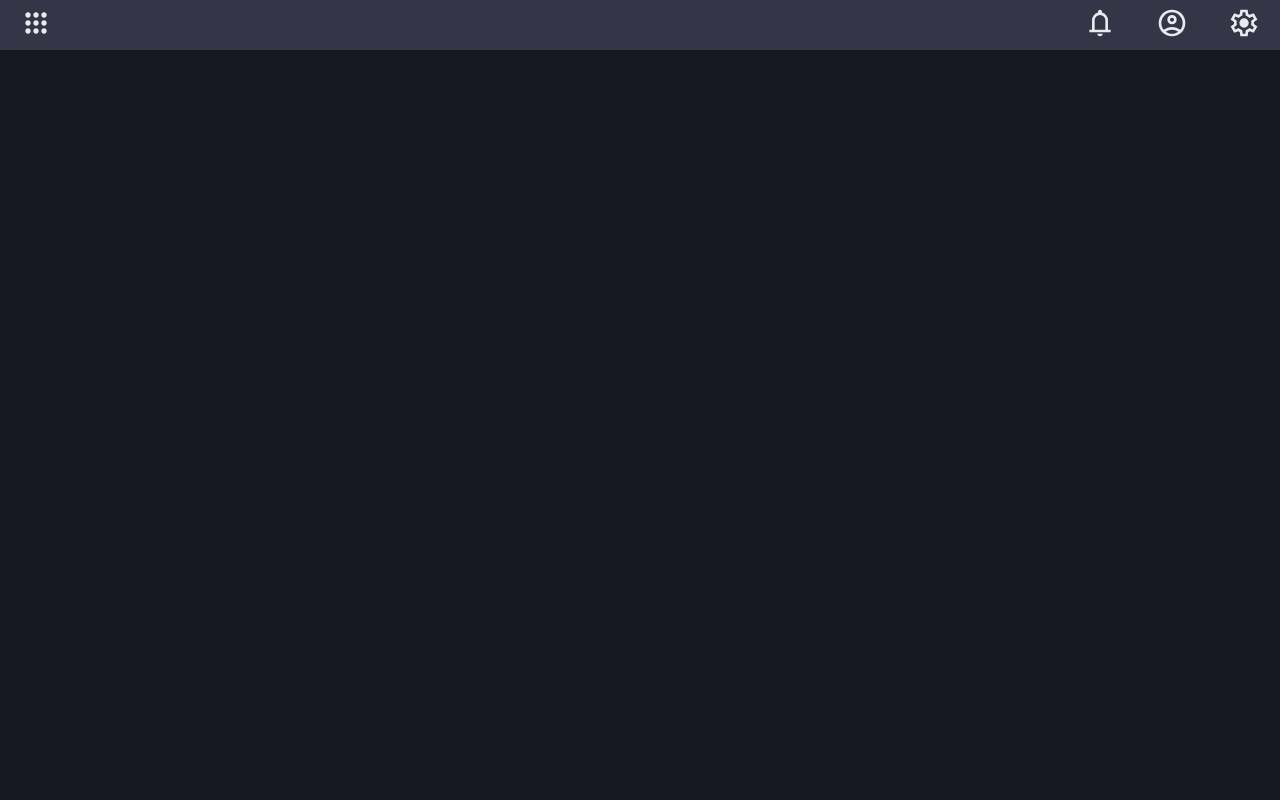
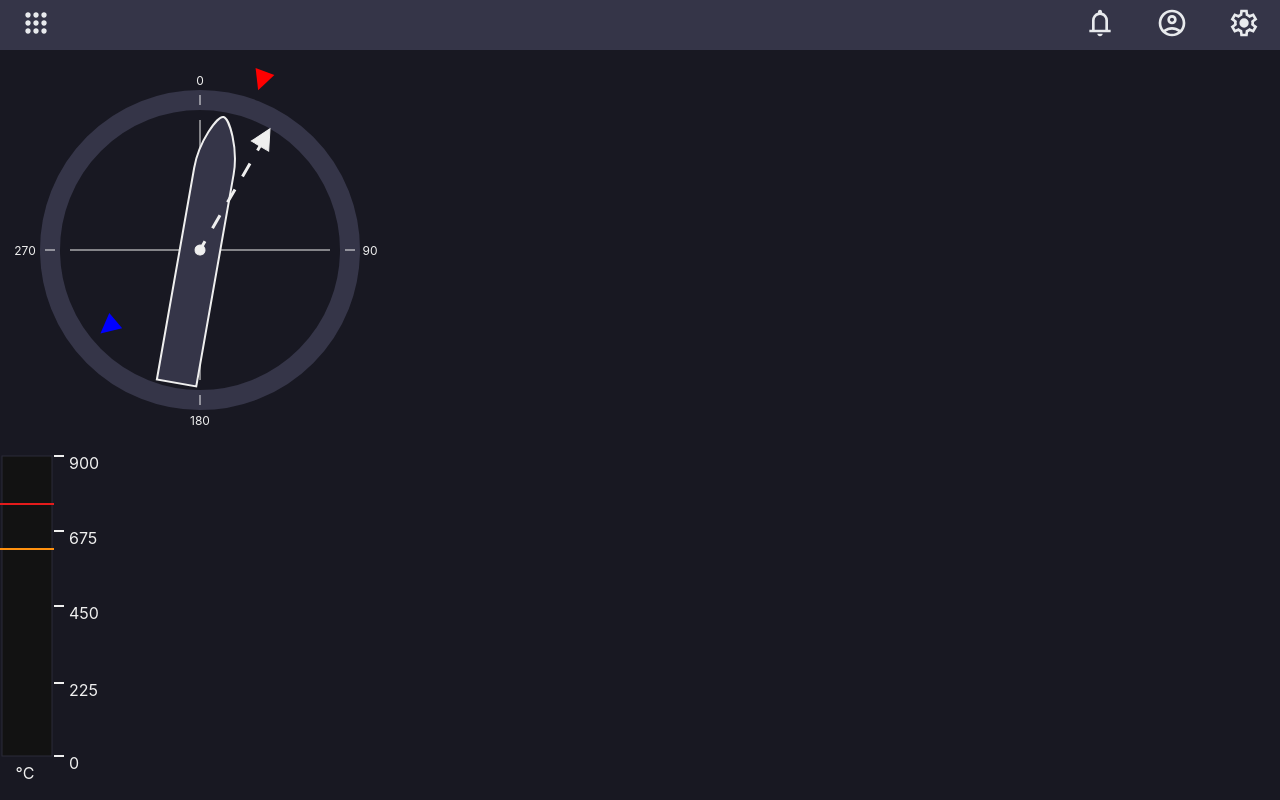
Before and after one commit to Henri-Willekens/mqtt-implementation, a React (Create React App) app: page / in a window 1280 px wide. Shown: the top 800 px of the page. Built offline with nearby package versions, Linux system fonts and the light colour scheme.

Commit message:
added so that we can dynamically choose components based on the config file

```diff
--- a/src/App.tsx
+++ b/src/App.tsx
@@ -1,16 +1,31 @@
-import { useEffect } from "react";
+import { useEffect, useState } from "react";
 
 import "./App.scss";
 import Header from "./components/molecules/Header/Header";
+import DynamicRenderComponents from "./components/organisms/DynamicRenderComponents/DynamicRenderComponents";
 
-import config from "./config.json";
+import config from "./configuration/test-config.json";
+import { Config } from './configuration/types';
+
 
 const App = () => {
+  const [configData, setConfigData] = useState<Config | null>(null);
+
+  useEffect(() => {
+    setConfigData(config as Config);
+  }, []);
+
+  if (!configData) {
+    return <div>Loading...</div>
+  }
+
   return(
     <div className="app">
       <div className="main">
         <Header pages={['page1', 'page2']} />
-        <div className="components"></div>
+        <div className="components">
+          <DynamicRenderComponents config={configData} />
+        </div>
       </div>
     </div>
   );
--- /dev/null
+++ b/src/components/index.ts
@@ -0,0 +1,9 @@
+import Compass from "./atoms/Compass/Compass";
+import BarMeter from "./atoms/BarMeter/BarMeter";
+
+const componentMap: { [key: string]: React.FC<any> } = {
+  Compass,
+  BarMeter
+};
+
+export default componentMap;
--- /dev/null
+++ b/src/components/organisms/DynamicRenderComponents/DynamicRenderComponents.tsx
@@ -0,0 +1,20 @@
+import DynamicRenderComponentsProps from "./DynamicRenderComponents.types";
+
+import componentMap from "../../index";
+import { ComponentConfig } from "../../../configuration/types";
+
+const DynamicRenderComponents: React.FC<DynamicRenderComponentsProps> = ({ config }) => {
+  return(
+    <>
+      {config.components.map((componentConfig: ComponentConfig, index: number) => {
+        const { type, props } = componentConfig;
+        const Component = componentMap[type];
+        const componentProps = { ...props }
+
+        return <Component key={index} {...componentProps} />
+      })}
+    </>
+  );
+};
+
+export default DynamicRenderComponents;
--- /dev/null
+++ b/src/components/organisms/DynamicRenderComponents/DynamicRenderComponents.types.ts
@@ -0,0 +1,5 @@
+import { Config } from "../../../configuration/types";
+
+export default interface DynamicRenderComponentsProps {
+  config: Config,
+}
--- /dev/null
+++ b/src/configuration/test-config.json
@@ -0,0 +1,22 @@
+{
+  "components": [
+    {
+      "type": "Compass",
+      "props": {
+        "source": "magn"
+      }
+    },
+    {
+      "type": "BarMeter",
+      "props": {
+        "maxValue": 900
+      }
+    },
+    {
+      "type": "BarMeter",
+      "props": {
+        "maxValue": 500
+      }
+    }
+  ]
+}
--- /dev/null
+++ b/src/configuration/types.ts
@@ -0,0 +1,8 @@
+export interface ComponentConfig {
+  type: string;
+  props: { [key: string]: any };
+}
+
+export interface Config {
+  components: ComponentConfig[];
+}
```
Also changed, not shown: src/components/organisms/DynamicRenderComponents/DynamicRenderComponents.scss (added).
